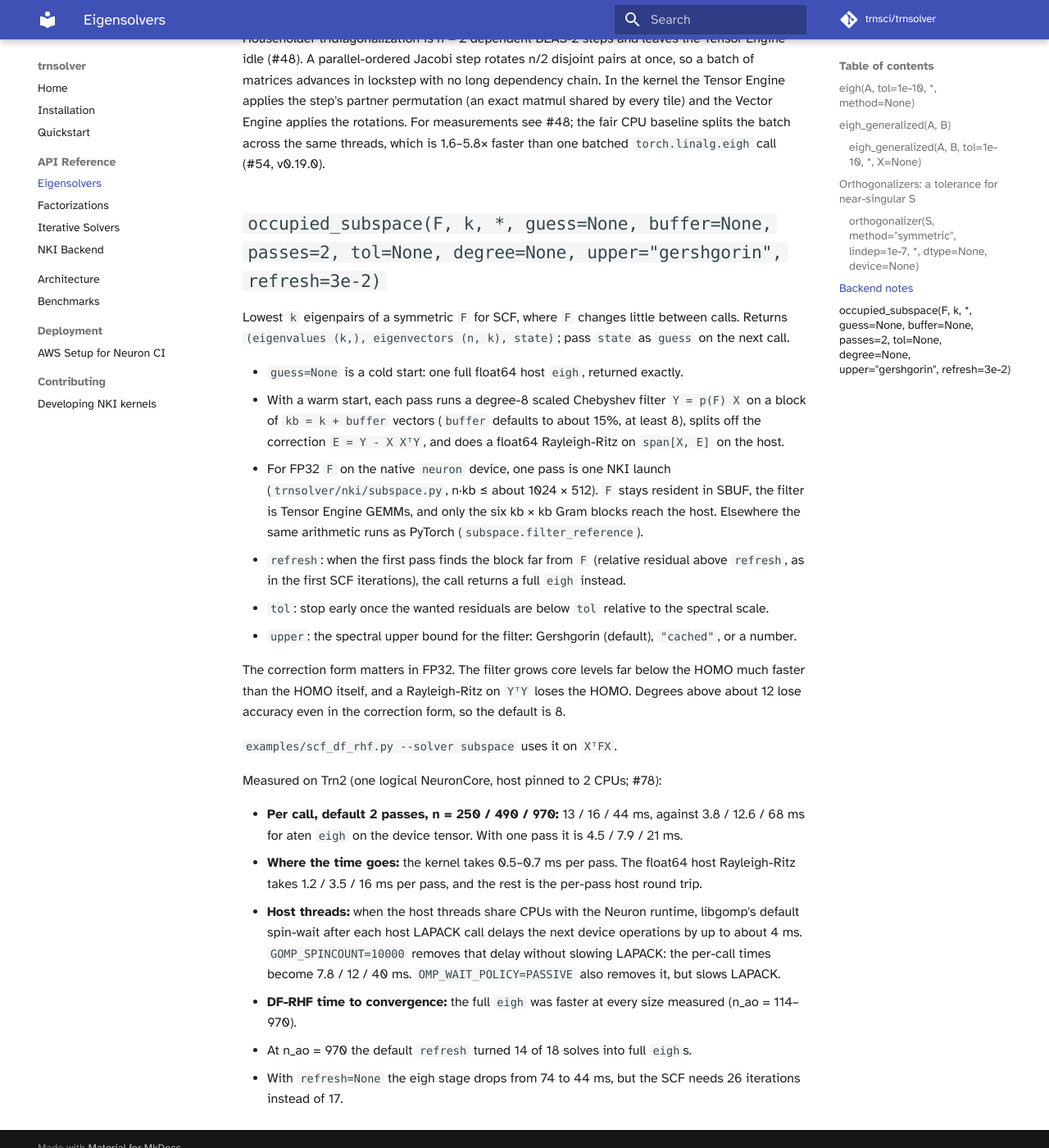
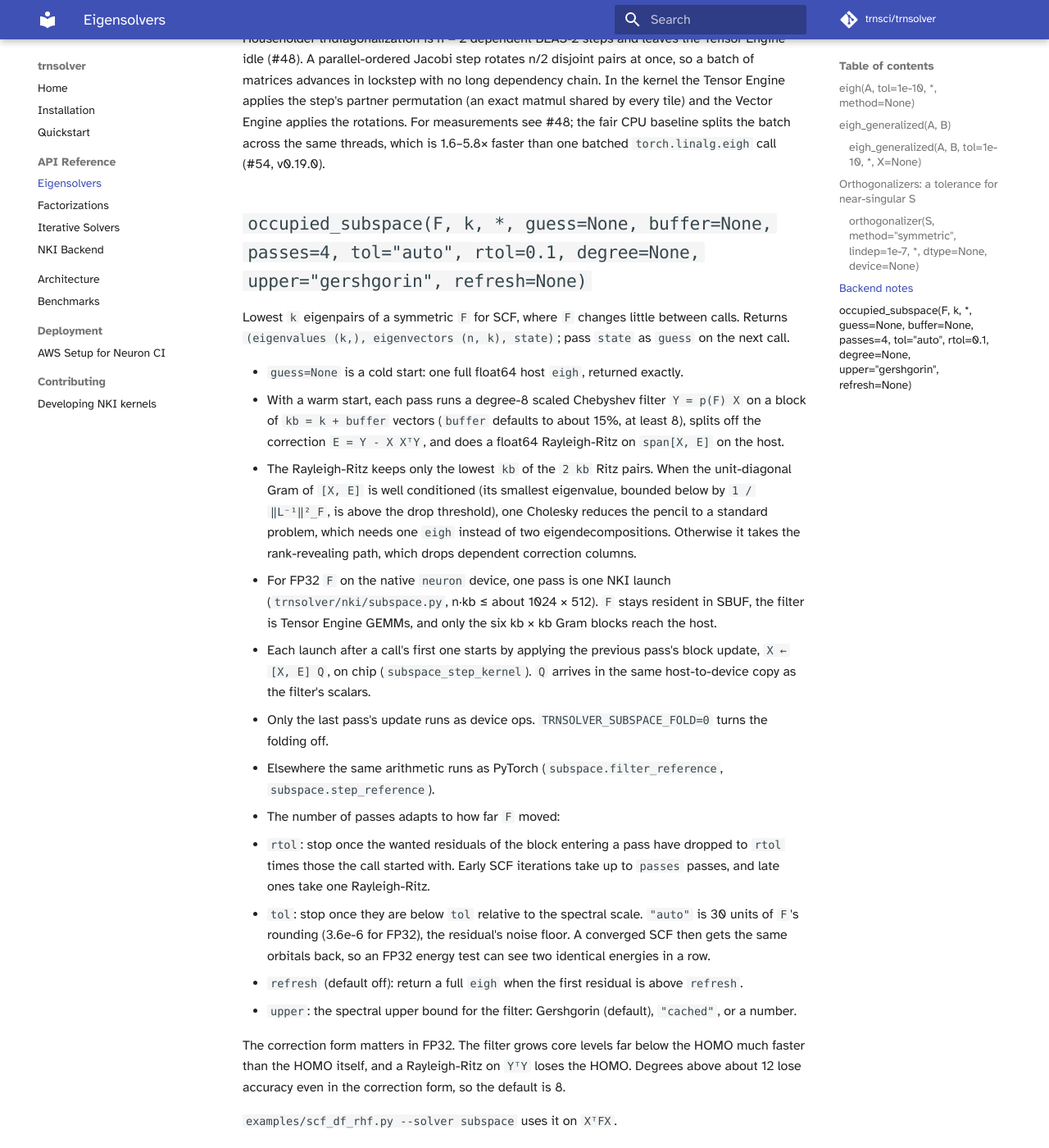
Before and after one commit to trnsci/trnsolver, an MkDocs documentation site: the page built from docs/api/eigen.md, in a window 1280 px wide and 1400 px high, scrolled down 3735 px. Shown: the whole window at 82% size. Built offline with MkDocs 1.6.1 and Material for MkDocs 9.7.7, drawn with Linux system fonts in a browser that asks for light colours; some web fonts are replaced; comment, search, counter and statistics services are not loaded.

```diff
--- a/docs/api/eigen.md
+++ b/docs/api/eigen.md
@@ -78,15 +78,21 @@
 
 Householder tridiagonalization is n − 2 dependent BLAS-2 steps and leaves the Tensor Engine idle (#48). A parallel-ordered Jacobi step rotates n/2 disjoint pairs at once, so a batch of matrices advances in lockstep with no long dependency chain. In the kernel the Tensor Engine applies the step's partner permutation (an exact matmul shared by every tile) and the Vector Engine applies the rotations. For measurements see #48; the fair CPU baseline splits the batch across the same threads, which is 1.6–5.8× faster than one batched `torch.linalg.eigh` call (#54, v0.19.0).
 
-## `occupied_subspace(F, k, *, guess=None, buffer=None, passes=2, tol=None, degree=None, upper="gershgorin", refresh=3e-2)`
+## `occupied_subspace(F, k, *, guess=None, buffer=None, passes=4, tol="auto", rtol=0.1, degree=None, upper="gershgorin", refresh=None)`
 
 Lowest `k` eigenpairs of a symmetric `F` for SCF, where `F` changes little between calls. Returns `(eigenvalues (k,), eigenvectors (n, k), state)`; pass `state` as `guess` on the next call.
 
 - `guess=None` is a cold start: one full float64 host `eigh`, returned exactly.
 - With a warm start, each pass runs a degree-8 scaled Chebyshev filter `Y = p(F) X` on a block of `kb = k + buffer` vectors (`buffer` defaults to about 15%, at least 8), splits off the correction `E = Y - X XᵀY`, and does a float64 Rayleigh-Ritz on `span[X, E]` on the host.
-- For FP32 `F` on the native `neuron` device, one pass is one NKI launch (`trnsolver/nki/subspace.py`, n·kb ≤ about 1024 × 512). `F` stays resident in SBUF, the filter is Tensor Engine GEMMs, and only the six kb × kb Gram blocks reach the host. Elsewhere the same arithmetic runs as PyTorch (`subspace.filter_reference`).
-- `refresh`: when the first pass finds the block far from `F` (relative residual above `refresh`, as in the first SCF iterations), the call returns a full `eigh` instead.
-- `tol`: stop early once the wanted residuals are below `tol` relative to the spectral scale.
+- The Rayleigh-Ritz keeps only the lowest `kb` of the `2 kb` Ritz pairs. When the unit-diagonal Gram of `[X, E]` is well conditioned (its smallest eigenvalue, bounded below by `1 / ‖L⁻¹‖²_F`, is above the drop threshold), one Cholesky reduces the pencil to a standard problem, which needs one `eigh` instead of two eigendecompositions. Otherwise it takes the rank-revealing path, which drops dependent correction columns.
+- For FP32 `F` on the native `neuron` device, one pass is one NKI launch (`trnsolver/nki/subspace.py`, n·kb ≤ about 1024 × 512). `F` stays resident in SBUF, the filter is Tensor Engine GEMMs, and only the six kb × kb Gram blocks reach the host.
+  - Each launch after a call's first one starts by applying the previous pass's block update, `X ← [X, E] Q`, on chip (`subspace_step_kernel`). `Q` arrives in the same host-to-device copy as the filter's scalars.
+  - Only the last pass's update runs as device ops. `TRNSOLVER_SUBSPACE_FOLD=0` turns the folding off.
+  - Elsewhere the same arithmetic runs as PyTorch (`subspace.filter_reference`, `subspace.step_reference`).
+- The number of passes adapts to how far `F` moved:
+  - `rtol`: stop once the wanted residuals of the block entering a pass have dropped to `rtol` times those the call started with. Early SCF iterations take up to `passes` passes, and late ones take one Rayleigh-Ritz.
+  - `tol`: stop once they are below `tol` relative to the spectral scale. `"auto"` is 30 units of `F`'s rounding (3.6e-6 for FP32), the residual's noise floor. A converged SCF then gets the same orbitals back, so an FP32 energy test can see two identical energies in a row.
+  - `refresh` (default off): return a full `eigh` when the first residual is above `refresh`.
 - `upper`: the spectral upper bound for the filter: Gershgorin (default), `"cached"`, or a number.
 
 The correction form matters in FP32. The filter grows core levels far below the HOMO much faster than the HOMO itself, and a Rayleigh-Ritz on `YᵀY` loses the HOMO. Degrees above about 12 lose accuracy even in the correction form, so the default is 8.
```
Also changed, not shown: 2 other files.
